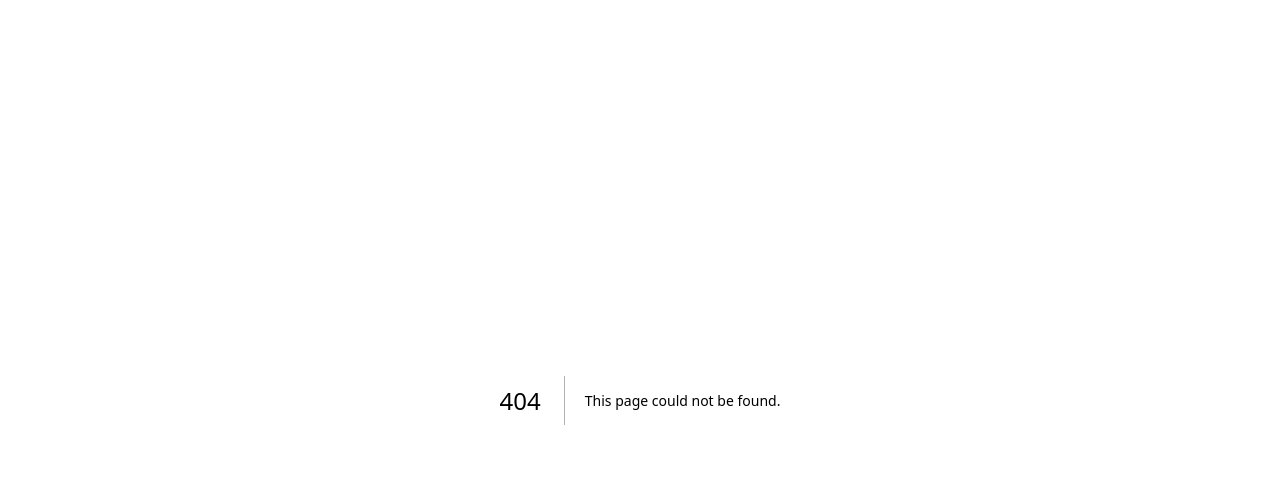
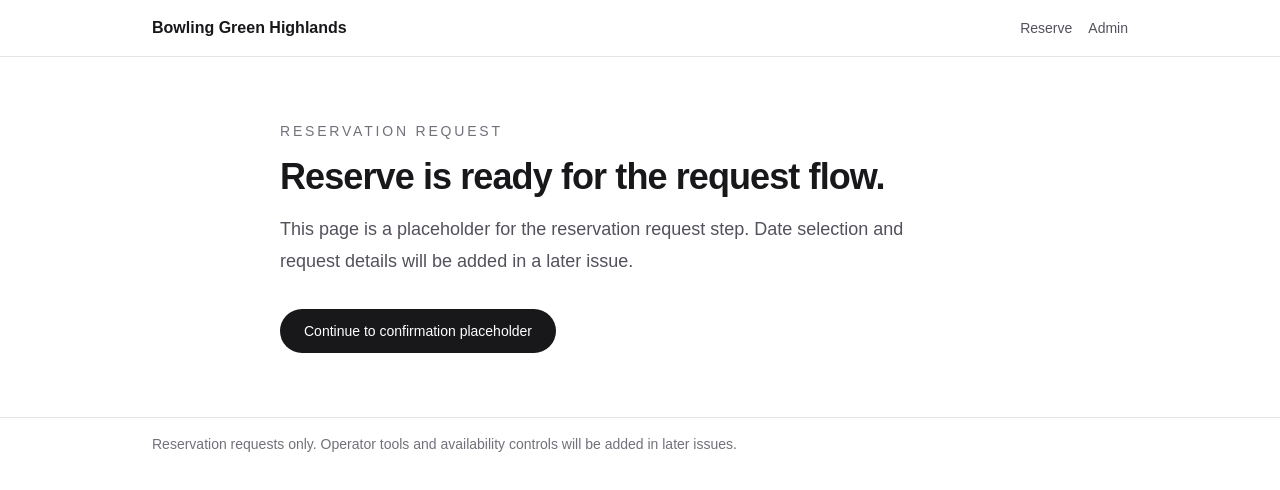
Before and after one commit to gacurl/bowling-green-highlands, a Next.js app: page /reserve in a window 1280 px wide. Before the commit this address had no page. Shown: the top 490 px of the page. Built offline with nearby package versions, Linux system fonts and the light colour scheme.

Commit message:
Issue 0-3: add shared layout and base components

```diff
--- /dev/null
+++ b/app/admin/page.tsx
@@ -0,0 +1,20 @@
+import Link from "next/link";
+import { PageShell } from "../components/page-shell";
+
+export default function AdminPage() {
+  return (
+    <PageShell
+      eyebrow="Operator Area"
+      title="Admin route placeholder."
+      description="This route is reserved for farm operators. Availability controls and review tools will be added in later issues."
+      action={
+        <Link
+          href="/"
+          className="inline-flex items-center justify-center rounded-full bg-zinc-900 px-6 py-3 text-sm font-medium text-white transition-colors hover:bg-zinc-700"
+        >
+          Return to landing
+        </Link>
+      }
+    />
+  );
+}
--- /dev/null
+++ b/app/components/page-shell.tsx
@@ -0,0 +1,32 @@
+import type { ReactNode } from "react";
+
+type PageShellProps = {
+  eyebrow: string;
+  title: string;
+  description: string;
+  action: ReactNode;
+};
+
+export function PageShell({
+  eyebrow,
+  title,
+  description,
+  action,
+}: PageShellProps) {
+  return (
+    <main className="mx-auto flex w-full max-w-3xl flex-1 flex-col justify-center gap-8 px-6 py-16">
+      <div className="space-y-4">
+        <p className="text-sm font-medium uppercase tracking-[0.2em] text-zinc-500">
+          {eyebrow}
+        </p>
+        <h1 className="text-4xl font-semibold tracking-tight text-zinc-900">
+          {title}
+        </h1>
+        <p className="max-w-2xl text-lg leading-8 text-zinc-600">
+          {description}
+        </p>
+      </div>
+      <div>{action}</div>
+    </main>
+  );
+}
--- /dev/null
+++ b/app/components/site-footer.tsx
@@ -0,0 +1,10 @@
+export function SiteFooter() {
+  return (
+    <footer className="border-t border-zinc-200 bg-white">
+      <div className="mx-auto w-full max-w-5xl px-6 py-4 text-sm text-zinc-500">
+        Reservation requests only. Operator tools and availability controls will
+        be added in later issues.
+      </div>
+    </footer>
+  );
+}
--- /dev/null
+++ b/app/components/site-header.tsx
@@ -0,0 +1,21 @@
+import Link from "next/link";
+
+export function SiteHeader() {
+  return (
+    <header className="border-b border-zinc-200 bg-white">
+      <div className="mx-auto flex w-full max-w-5xl items-center justify-between gap-4 px-6 py-4">
+        <Link href="/" className="text-base font-semibold text-zinc-900">
+          Bowling Green Highlands
+        </Link>
+        <nav aria-label="Primary" className="flex items-center gap-4 text-sm">
+          <Link className="text-zinc-600 hover:text-zinc-900" href="/reserve">
+            Reserve
+          </Link>
+          <Link className="text-zinc-600 hover:text-zinc-900" href="/admin">
+            Admin
+          </Link>
+        </nav>
+      </div>
+    </header>
+  );
+}
--- /dev/null
+++ b/app/confirmation/page.tsx
@@ -0,0 +1,20 @@
+import Link from "next/link";
+import { PageShell } from "../components/page-shell";
+
+export default function ConfirmationPage() {
+  return (
+    <PageShell
+      eyebrow="Confirmation"
+      title="Request submitted placeholder."
+      description="This page marks the end of the public placeholder flow. Final confirmation messaging will be refined when request behavior exists."
+      action={
+        <Link
+          href="/"
+          className="inline-flex items-center justify-center rounded-full bg-zinc-900 px-6 py-3 text-sm font-medium text-white transition-colors hover:bg-zinc-700"
+        >
+          Back to landing
+        </Link>
+      }
+    />
+  );
+}
--- a/app/layout.tsx
+++ b/app/layout.tsx
@@ -1,5 +1,7 @@
 import type { Metadata } from "next";
 import { Geist, Geist_Mono } from "next/font/google";
+import { SiteFooter } from "./components/site-footer";
+import { SiteHeader } from "./components/site-header";
 import "./globals.css";
 
 const geistSans = Geist({
@@ -13,8 +15,8 @@ const geistMono = Geist_Mono({
 });
 
 export const metadata: Metadata = {
-  title: "Create Next App",
-  description: "Generated by create next app",
+  title: "Bowling Green Highlands",
+  description: "Reservation request system for Bowling Green Highlands.",
 };
 
 export default function RootLayout({
@@ -27,7 +29,13 @@ export default function RootLayout({
       lang="en"
       className={`${geistSans.variable} ${geistMono.variable} h-full antialiased`}
     >
-      <body className="min-h-full flex flex-col">{children}</body>
+      <body className="min-h-full bg-zinc-50 text-zinc-900">
+        <div className="flex min-h-full flex-col">
+          <SiteHeader />
+          {children}
+          <SiteFooter />
+        </div>
+      </body>
     </html>
   );
 }
--- a/app/page.tsx
+++ b/app/page.tsx
@@ -1,65 +1,20 @@
-import Image from "next/image";
+import Link from "next/link";
+import { PageShell } from "./components/page-shell";
 
 export default function Home() {
   return (
-    <div className="flex flex-col flex-1 items-center justify-center bg-zinc-50 font-sans dark:bg-black">
-      <main className="flex flex-1 w-full max-w-3xl flex-col items-center justify-between py-32 px-16 bg-white dark:bg-black sm:items-start">
-        <Image
-          className="dark:invert"
-          src="/next.svg"
-          alt="Next.js logo"
-          width={100}
-          height={20}
-          priority
-        />
-        <div className="flex flex-col items-center gap-6 text-center sm:items-start sm:text-left">
-          <h1 className="max-w-xs text-3xl font-semibold leading-10 tracking-tight text-black dark:text-zinc-50">
-            To get started, edit the page.tsx file.
-          </h1>
-          <p className="max-w-md text-lg leading-8 text-zinc-600 dark:text-zinc-400">
-            Looking for a starting point or more instructions? Head over to{" "}
-            <a
-              href="https://vercel.com/templates?framework=next.js&utm_source=create-next-app&utm_medium=appdir-template-tw&utm_campaign=create-next-app"
-              className="font-medium text-zinc-950 dark:text-zinc-50"
-            >
-              Templates
-            </a>{" "}
-            or the{" "}
-            <a
-              href="https://nextjs.org/learn?utm_source=create-next-app&utm_medium=appdir-template-tw&utm_campaign=create-next-app"
-              className="font-medium text-zinc-950 dark:text-zinc-50"
-            >
-              Learning
-            </a>{" "}
-            center.
-          </p>
-        </div>
-        <div className="flex flex-col gap-4 text-base font-medium sm:flex-row">
-          <a
-            className="flex h-12 w-full items-center justify-center gap-2 rounded-full bg-foreground px-5 text-background transition-colors hover:bg-[#383838] dark:hover:bg-[#ccc] md:w-[158px]"
-            href="https://vercel.com/new?utm_source=create-next-app&utm_medium=appdir-template-tw&utm_campaign=create-next-app"
-            target="_blank"
-            rel="noopener noreferrer"
-          >
-            <Image
-              className="dark:invert"
-              src="/vercel.svg"
-              alt="Vercel logomark"
-              width={16}
-              height={16}
-            />
-            Deploy Now
-          </a>
-          <a
-            className="flex h-12 w-full items-center justify-center rounded-full border border-solid border-black/[.08] px-5 transition-colors hover:border-transparent hover:bg-black/[.04] dark:border-white/[.145] dark:hover:bg-[#1a1a1a] md:w-[158px]"
-            href="https://nextjs.org/docs?utm_source=create-next-app&utm_medium=appdir-template-tw&utm_campaign=create-next-app"
-            target="_blank"
-            rel="noopener noreferrer"
-          >
-            Documentation
-          </a>
-        </div>
-      </main>
-    </div>
+    <PageShell
+      eyebrow="Bowling Green Highlands"
+      title="Request a farm stay date."
+      description="This is the public reservation request flow for Bowling Green Highlands. Guests request available dates, and operators review those requests separately."
+      action={
+        <Link
+          href="/reserve"
+          className="inline-flex items-center justify-center rounded-full bg-zinc-900 px-6 py-3 text-sm font-medium text-white transition-colors hover:bg-zinc-700"
+        >
+          Start a reservation request
+        </Link>
+      }
+    />
   );
 }
--- /dev/null
+++ b/app/reserve/page.tsx
@@ -0,0 +1,20 @@
+import Link from "next/link";
+import { PageShell } from "../components/page-shell";
+
+export default function ReservePage() {
+  return (
+    <PageShell
+      eyebrow="Reservation Request"
+      title="Reserve is ready for the request flow."
+      description="This page is a placeholder for the reservation request step. Date selection and request details will be added in a later issue."
+      action={
+        <Link
+          href="/confirmation"
+          className="inline-flex items-center justify-center rounded-full bg-zinc-900 px-6 py-3 text-sm font-medium text-white transition-colors hover:bg-zinc-700"
+        >
+          Continue to confirmation placeholder
+        </Link>
+      }
+    />
+  );
+}
```
